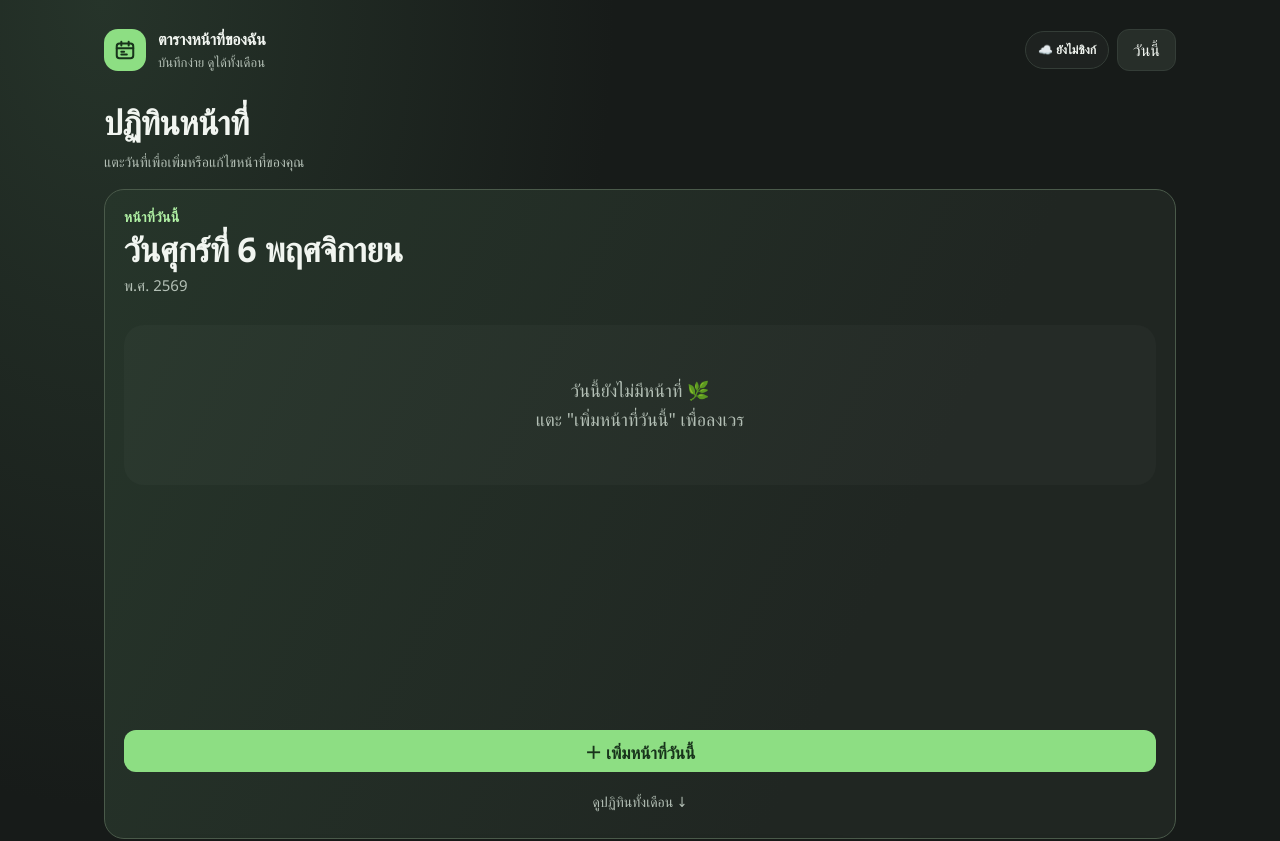
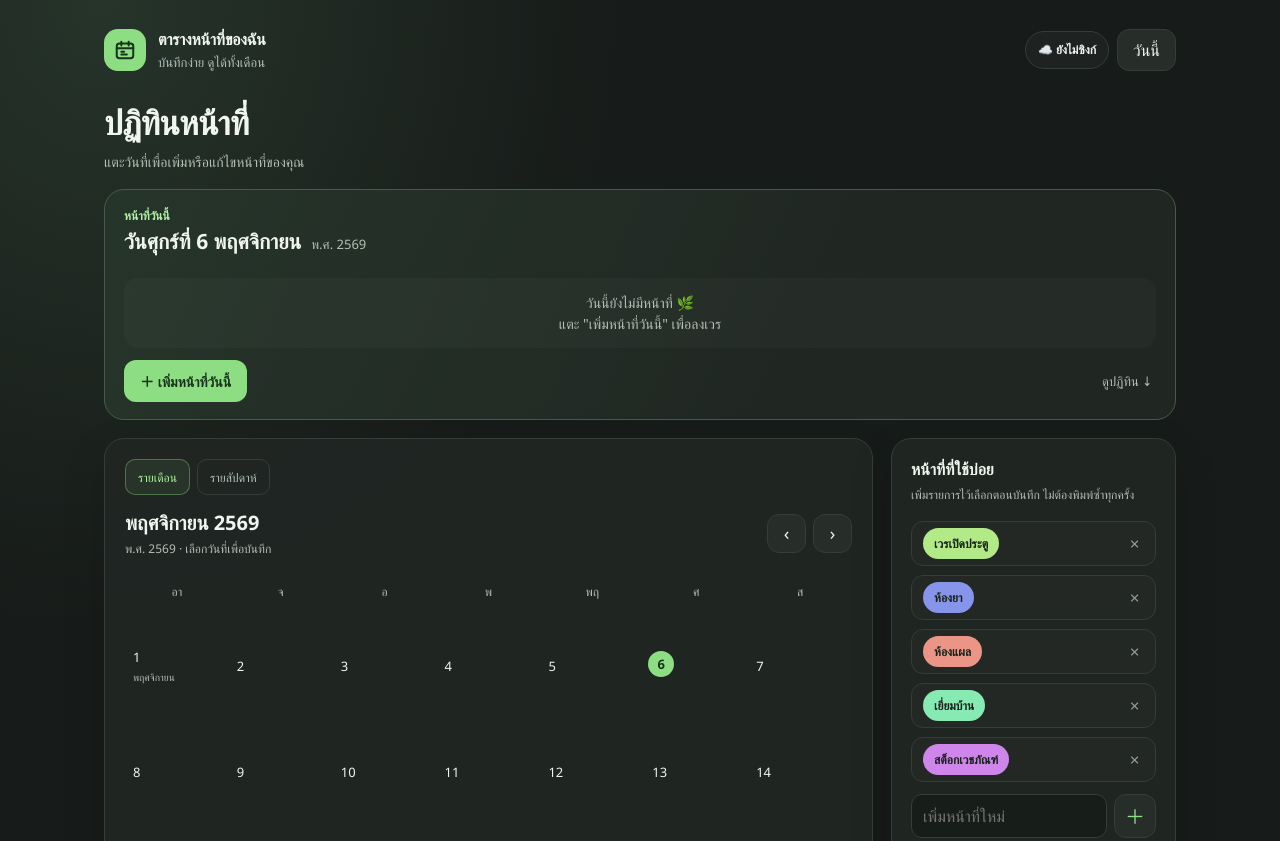
Before and after one commit to Thanaphat45/warning-boom, a plain HTML site: page index.html in a window 1280 px wide. Shown: the top 841 px of the page. Drawn offline with nearby package versions, Linux system fonts and the light colour scheme.

Commit message:
Make the today card compact instead of full screen
Co-Authored-By: Claude Opus 5.5 <noreply@anthropic.com>

```diff
--- a/index.html
+++ b/index.html
@@ -66,21 +66,22 @@
     .morning-message { width: 100%; padding: 10px 12px; border: 1px solid var(--line); border-radius: 12px; background: #11171399; color: var(--text); font: inherit; font-size: 15px; line-height: 1.5; resize: vertical; }
     .sync-controls .morning-toggle { display: flex; align-items: center; justify-content: flex-start; gap: 10px; width: 100%; margin-top: 8px; color: var(--text); font-size: 14px; text-align: left; }
     .sync-controls .morning-toggle input { flex: 0 0 auto; width: 20px; min-width: 20px; height: 20px; min-height: 0; margin: 0; padding: 0; accent-color: var(--green); }
-    .today-hero { display: flex; flex-direction: column; gap: 18px; min-height: calc(100dvh - 150px); padding: 26px 22px; }
-    .today-kicker { margin: 0; color: var(--green-strong, #8dde83); font-size: 14px; font-weight: 800; letter-spacing: .3px; }
-    .today-big-date { margin: 4px 0 0; font-size: 34px; line-height: 1.15; letter-spacing: -.5px; }
-    .today-sub { margin: 6px 0 0; color: var(--muted); font-size: 15px; }
-    .today-holiday { display: inline-block; margin: 10px 0 0; padding: 6px 12px; border-radius: 999px; background: #ff9b8522; color: #ffb3a3; font-size: 14px; font-weight: 700; }
+    .today-hero { display: flex; flex-direction: column; gap: 12px; padding: 18px 18px 14px; }
+    .today-hero-top { display: flex; flex-wrap: wrap; align-items: baseline; gap: 4px 10px; }
+    .today-kicker { width: 100%; margin: 0; color: var(--green-strong, #8dde83); font-size: 12px; font-weight: 800; }
+    .today-big-date { margin: 0; font-size: 21px; line-height: 1.25; }
+    .today-sub { margin: 0; color: var(--muted); font-size: 13px; }
+    .today-holiday { display: inline-block; margin: 2px 0 0; padding: 3px 10px; border-radius: 999px; background: #ff9b8522; color: #ffb3a3; font-size: 12px; font-weight: 700; }
     .today-holiday[hidden] { display: none; }
-    .today-hero .today-entries { display: grid; gap: 12px; flex: 1; align-content: start; }
-    .today-tile { display: flex; align-items: center; gap: 14px; width: 100%; min-height: 78px; padding: 16px 18px; border: 0; border-radius: 20px; color: #17211a; font: inherit; text-align: left; cursor: pointer; box-shadow: 0 10px 24px #0004; }
-    .today-tile .tile-name { font-size: 24px; font-weight: 850; line-height: 1.2; }
-    .today-tile .tile-note { display: block; margin-top: 3px; font-size: 14px; font-weight: 600; opacity: .75; }
-    .today-tile .tile-icon { font-size: 28px; }
-    .today-hero .today-empty { display: grid; place-items: center; min-height: 160px; padding: 24px; border-radius: 20px; font-size: 18px; text-align: center; line-height: 1.6; }
-    .today-hero-actions { display: grid; gap: 10px; }
-    .today-add { min-height: 54px; font-size: 17px; }
-    .today-scroll { padding: 10px; border: 0; background: none; color: var(--muted); font: inherit; font-size: 14px; cursor: pointer; }
+    .today-hero .today-entries { display: grid; gap: 8px; }
+    .today-tile { display: flex; align-items: center; gap: 10px; width: 100%; min-height: 50px; padding: 10px 14px; border: 0; border-radius: 14px; color: #17211a; font: inherit; text-align: left; cursor: pointer; }
+    .today-tile .tile-name { font-size: 17px; font-weight: 800; line-height: 1.25; }
+    .today-tile .tile-note { display: block; margin-top: 1px; font-size: 12px; font-weight: 600; opacity: .75; }
+    .today-tile .tile-icon { font-size: 18px; }
+    .today-hero .today-empty { padding: 14px; border-radius: 14px; font-size: 14px; text-align: center; line-height: 1.5; }
+    .today-hero-actions { display: flex; align-items: center; justify-content: space-between; gap: 10px; }
+    .today-add { min-height: 42px; padding: 0 16px; font-size: 14px; }
+    .today-scroll { padding: 8px 4px; border: 0; background: none; color: var(--muted); font: inherit; font-size: 13px; cursor: pointer; }
     .header-actions { display: flex; align-items: center; gap: 8px; }
     .status-pill { min-height: 38px; padding: 0 12px; border: 1px solid var(--line); border-radius: 999px; background: #ffffff08; color: var(--text); font: inherit; font-size: 12px; font-weight: 650; white-space: nowrap; cursor: pointer; }
     .status-pill.ok { border-color: #8dde8366; background: #8dde8314; }
@@ -338,7 +339,7 @@
       <div class="today-entries" id="todayEntries"></div>
       <div class="today-hero-actions">
         <button class="primary-button today-add" type="button" id="addToday">＋ เพิ่มหน้าที่วันนี้</button>
-        <button class="today-scroll" type="button" id="scrollCalendar">ดูปฏิทินทั้งเดือน ↓</button>
+        <button class="today-scroll" type="button" id="scrollCalendar">ดูปฏิทิน ↓</button>
       </div>
     </section>
 
@@ -528,7 +529,7 @@
       const STORAGE_KEY = 'nursing-duty-calendar-v1';
       const SYNC_CONFIG_KEY = 'nursing-duty-sync-config-v1';
       // Bump on every deploy so installed apps notice the new version.
-      const APP_VERSION = '2026-11-06.3';
+      const APP_VERSION = '2026-11-06.4';
       async function checkForUpdate(manual = false) {
         const button = document.getElementById('versionButton');
         try {
```
